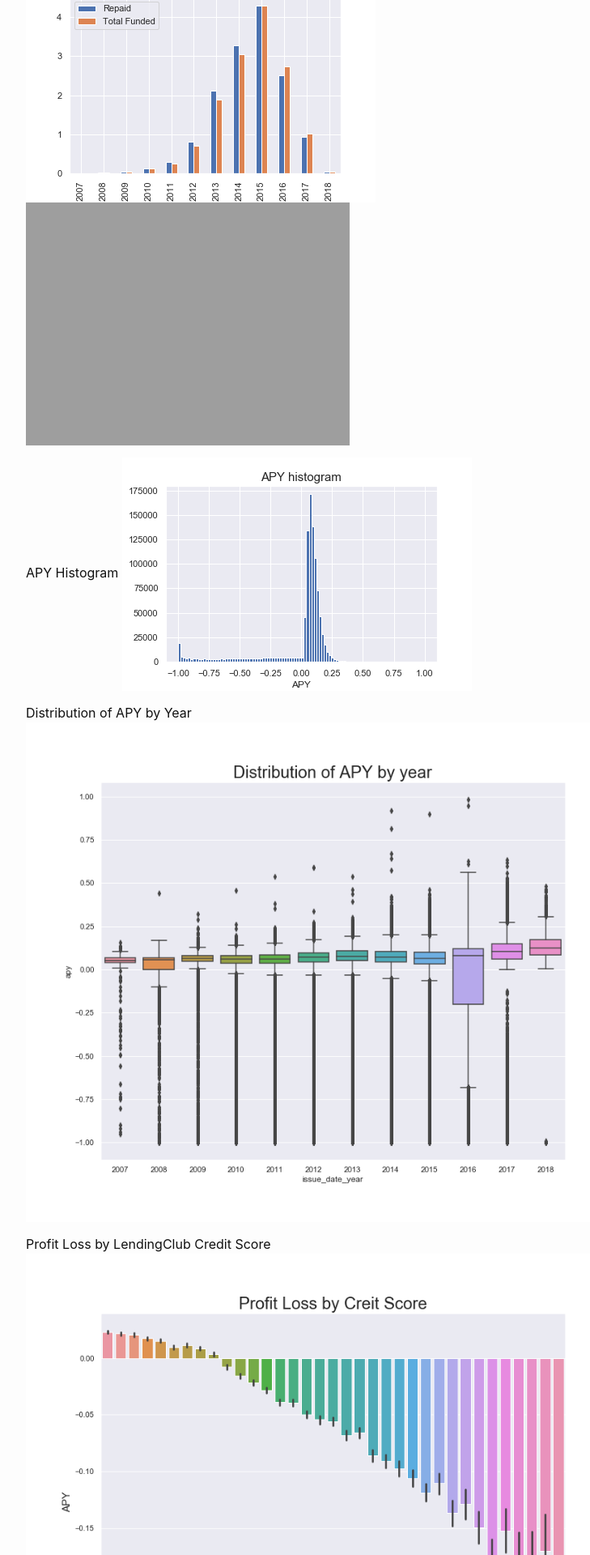
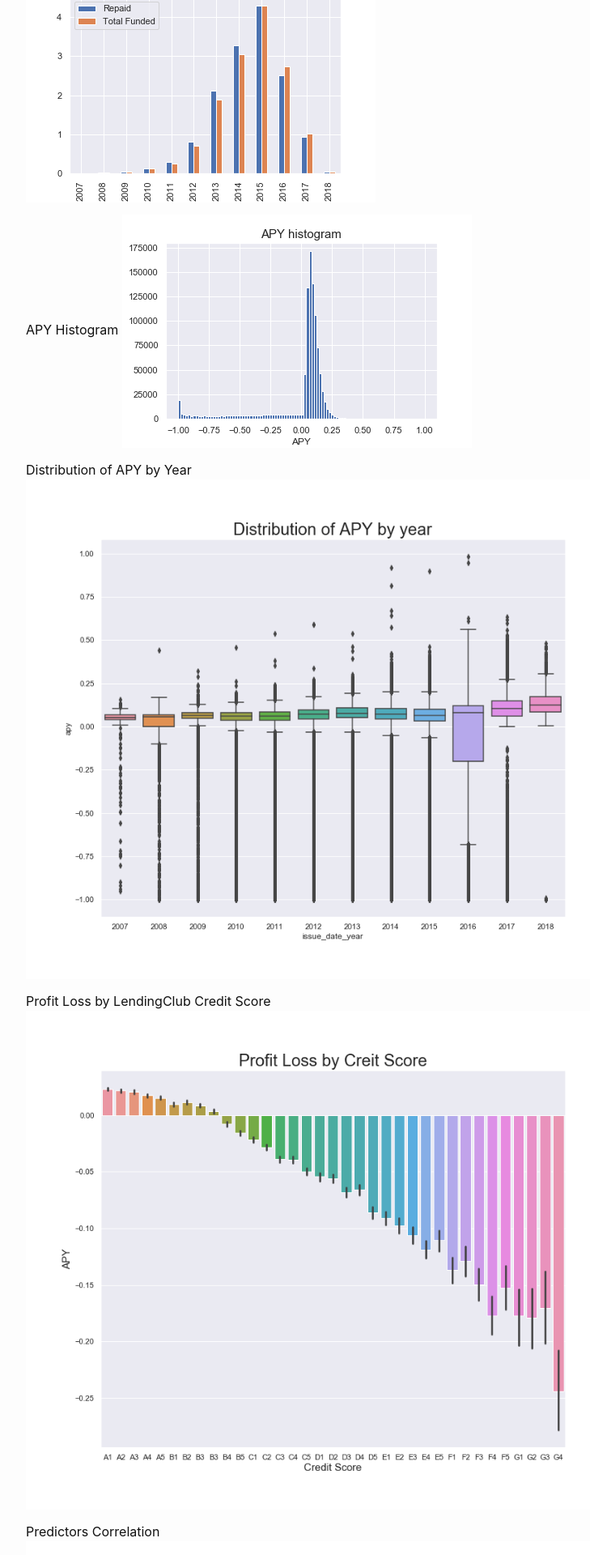
Before and after one commit to junparkh/LendingClub, a Jekyll site: the page built from menu2.md, in a window 1280 px wide. Shown: the part 395-2315 px from the top of the page at 81% size, without its empty margins (238-967 px from the left). Built offline with Jekyll 4.4.1, drawn with Linux system fonts in a browser that asks for light colours.

Commit message:
Update menu2.md

```diff
--- a/menu2.md
+++ b/menu2.md
@@ -10,7 +10,6 @@ permalink: /menu2/
 ### EDA
 Completed Loan: Repaid as Share of Total Funded
 ![Image 1](/image/Net_CashFlow_By_Year.png)
-![Image 1](/image/Net_CashFlow_By_Year.png =100x900)
 
 APY Histogram
 ![Image 2](/image/APY_histogram.png)
```
